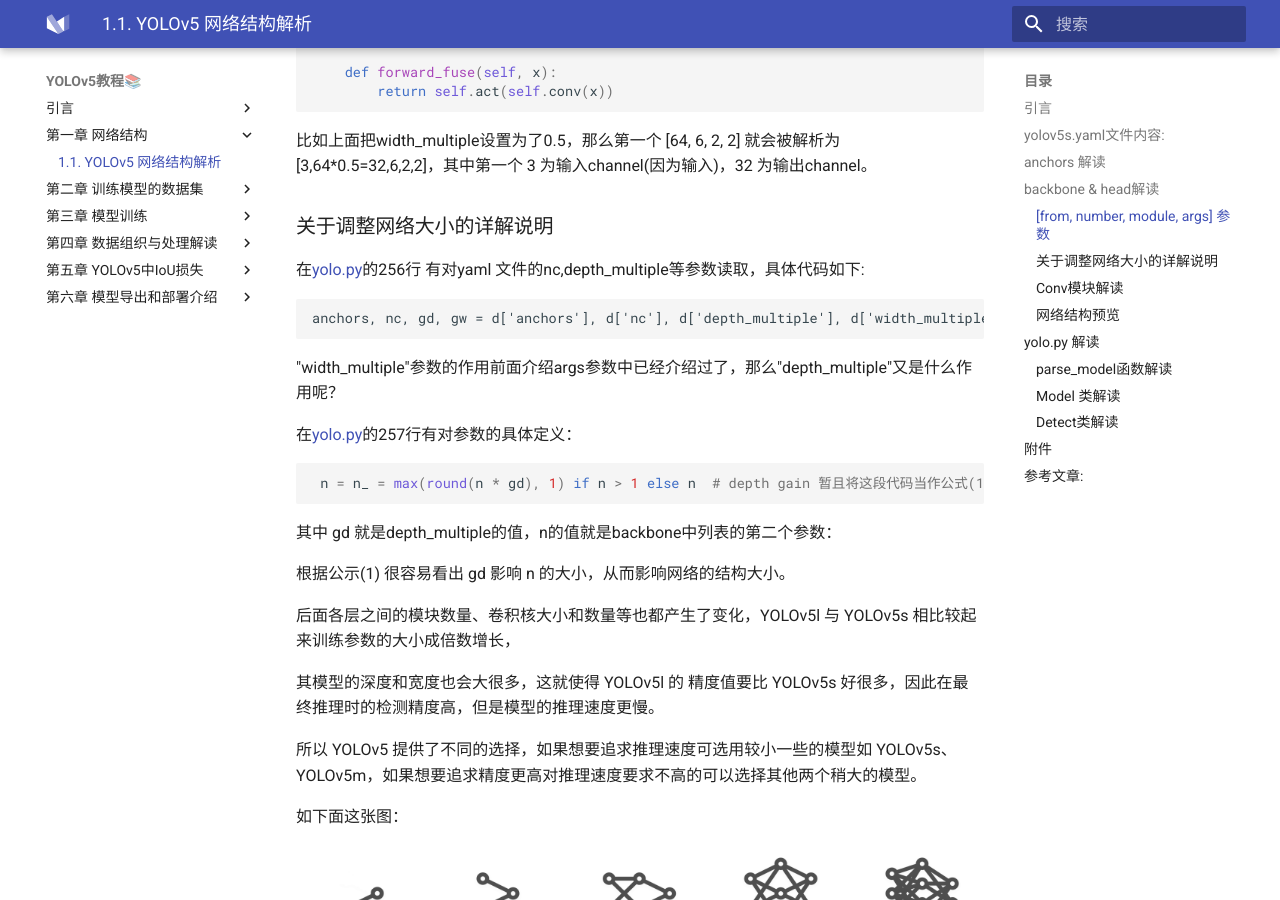
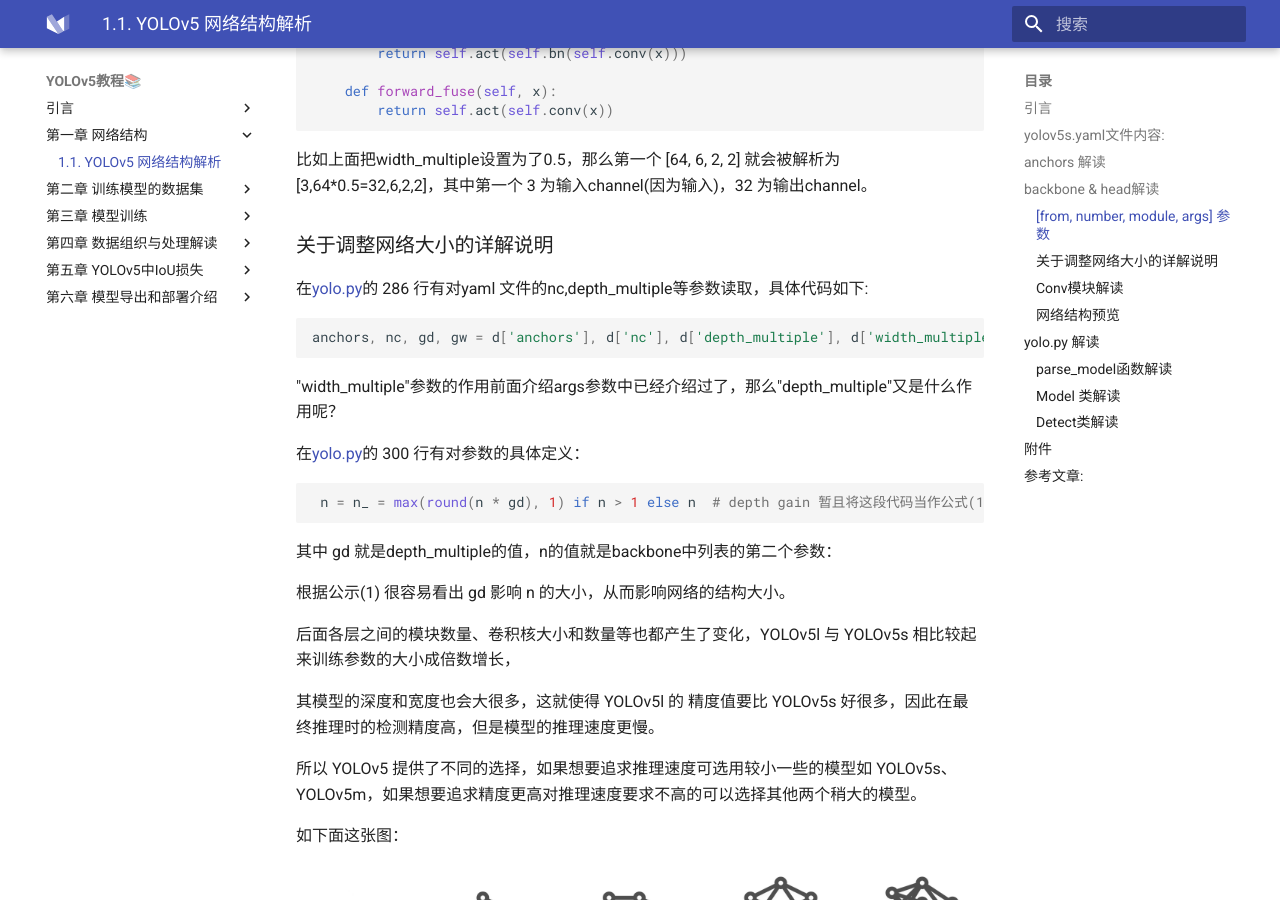
Before and after one commit to Oneflow-Inc/oneflow-yolo-doc, an MkDocs documentation site: the page built from docs/tutorials/01_chapter/yolov5_network_structure_analysis.md, in a window 1280 px wide and 900 px high, scrolled down 2602 px. Built offline with MkDocs 1.6.1 and Material for MkDocs 9.7.7, drawn with Linux system fonts in a browser that asks for light colours; some of the changed text lies outside the part shown.

Commit message:
[fix] Make `yolo.py` code line number hint correct.

````diff
--- a/docs/tutorials/01_chapter/yolov5_network_structure_analysis.md
+++ b/docs/tutorials/01_chapter/yolov5_network_structure_analysis.md
@@ -17,7 +17,8 @@
 nc: 80  # number of classes 数据集中的类别数
 depth_multiple: 0.33  # model depth multiple  模型层数因子(用来调整网络的深度)
 width_multiple: 0.50  # layer channel multiple 模型通道数因子(用来调整网络的宽度)
-# 如何理解这个depth_multiple和width_multiple呢?它决定的是整个模型中的深度（层数）和宽度（通道数）,具体怎么调整的结合后面的backbone代码解释。
+# 如何理解这个depth_multiple和width_multiple呢?
+# 它决定的是整个模型中的深度（层数）和宽度（通道数）,具体怎么调整的结合后面的backbone代码解释。
 
 anchors: # 表示作用于当前特征图的Anchor大小为 xxx
 # 9个anchor，其中P表示特征图的层级，P3/8该层特征图缩放为1/8,是第3层特征
@@ -120,15 +121,15 @@
 
 ### 关于调整网络大小的详解说明
 
-在[yolo.py](https://github.com/Oneflow-Inc/one-yolov5/blob/main/models/yolo.py)的256行 有对yaml 文件的nc,depth_multiple等参数读取，具体代码如下:
+在[yolo.py](https://github.com/Oneflow-Inc/one-yolov5/blob/main/models/yolo.py)的 286 行有对yaml 文件的nc,depth_multiple等参数读取，具体代码如下:
 
-```
-anchors, nc, gd, gw = d['anchors'], d['nc'], d['depth_multiple'], d['width_multiple']
+```python
+anchors, nc, gd, gw = d['anchors'], d['nc'], d['depth_multiple'], d['width_multiple'], d.get("activation")
 ```
 
 "width_multiple"参数的作用前面介绍args参数中已经介绍过了，那么"depth_multiple"又是什么作用呢？
 
-在[yolo.py](https://github.com/Oneflow-Inc/one-yolov5/blob/main/models/yolo.py)的257行有对参数的具体定义：
+在[yolo.py](https://github.com/Oneflow-Inc/one-yolov5/blob/main/models/yolo.py)的 300 行有对参数的具体定义：
 
 ```python
  n = n_ = max(round(n * gd), 1) if n > 1 else n  # depth gain 暂且将这段代码当作公式(1)
@@ -169,7 +170,7 @@
 
 2. 模块组件右边参数 表示特征图的的形状，比如 在 第 一 层( Conv )输入 图片形状为 [ 3, 640, 640] ,关于这些参数，可以固定一张图片输入到网络并通过[yolov5s.yaml](https://github.com/Oneflow-Inc/one-yolov5/blob/main/models/yolov5s.yaml)的模型参数计算得到，并且可以在工程 models/[yolo.py](https://github.com/Oneflow-Inc/one-yolov5/blob/main/models/yolo.py) 通过代码进行print查看,详细数据可以参考附件表2.1。
 
-3. [1, 128, 80, 80],[1, 256, 40, 40],[1, 512, 20, 20] 作为输入经过Detect的forward, 接着flow.cat()函数拼接成为output: [1, 25200, 85]
+3. [1, 128, 80, 80],[1, 256, 40, 40],[1, 512, 20, 20] 作为输入经过Detect的forward, 接着flow.cat()函数拼接成为output: [1, 25200, 85]。
 
 ## [yolo.py](https://github.com/Oneflow-Inc/one-yolov5/blob/main/models/yolo.py) 解读
 
````
